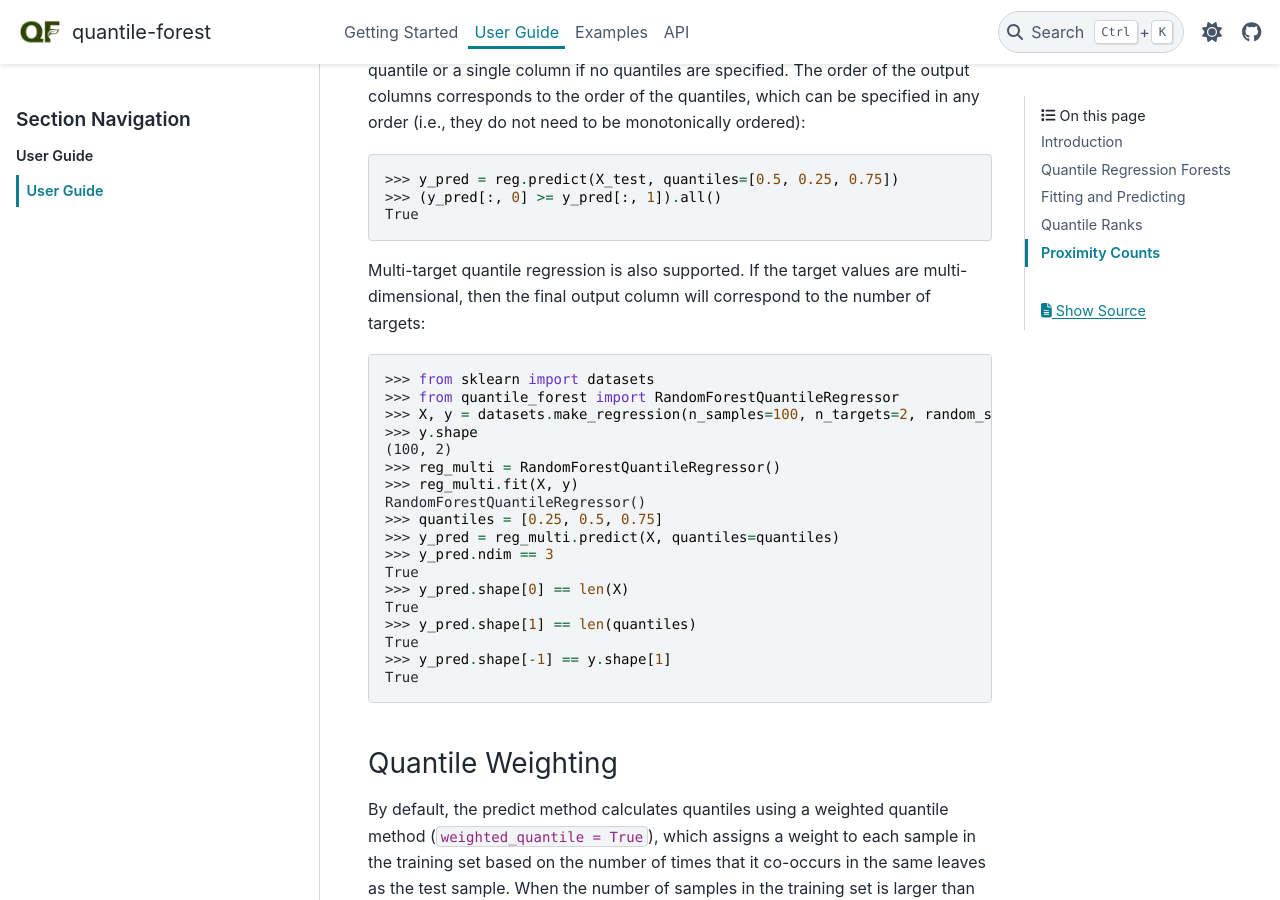
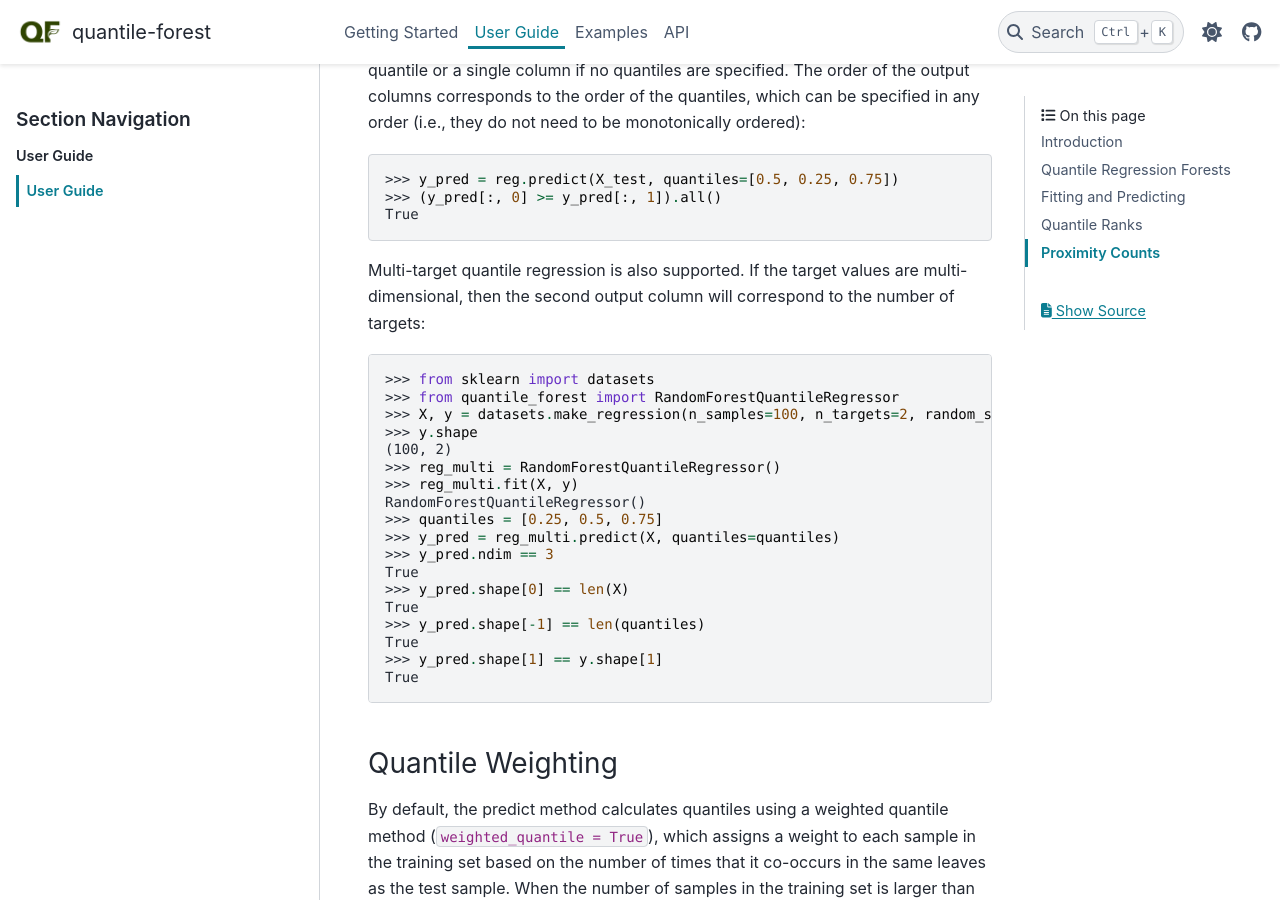
Before and after one commit to zillow/quantile-forest, a Sphinx documentation site: the page built from docs/user_guide.rst, in a window 1280 px wide and 900 px high, scrolled down 3549 px. Built offline with Sphinx 7.4.7 and the PyData theme 0.15.4, drawn with Linux system fonts in a browser that asks for light colours; the version number could not be read and is left out; cross-references to code outside the pages are shown as plain code.

Commit message:
Reorder multioutputs

```diff
--- a/docs/user_guide.rst
+++ b/docs/user_guide.rst
@@ -95,7 +95,7 @@ The output of the `predict` method is an array with one column for each specifie
     >>> (y_pred[:, 0] >= y_pred[:, 1]).all()
     True
 
-Multi-target quantile regression is also supported. If the target values are multi-dimensional, then the final output column will correspond to the number of targets::
+Multi-target quantile regression is also supported. If the target values are multi-dimensional, then the second output column will correspond to the number of targets::
 
     >>> from sklearn import datasets
     >>> from quantile_forest import RandomForestQuantileRegressor
@@ -111,9 +111,9 @@ Multi-target quantile regression is also supported. If the target values are mul
     True
     >>> y_pred.shape[0] == len(X)
     True
-    >>> y_pred.shape[1] == len(quantiles)
+    >>> y_pred.shape[-1] == len(quantiles)
     True
-    >>> y_pred.shape[-1] == y.shape[1]
+    >>> y_pred.shape[1] == y.shape[1]
     True
 
 Quantile Weighting
```
Also changed, not shown: 4 other files.
